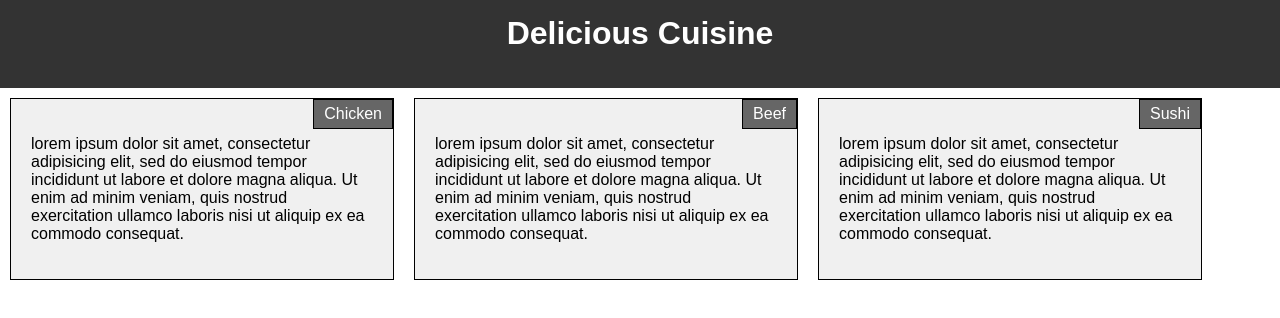
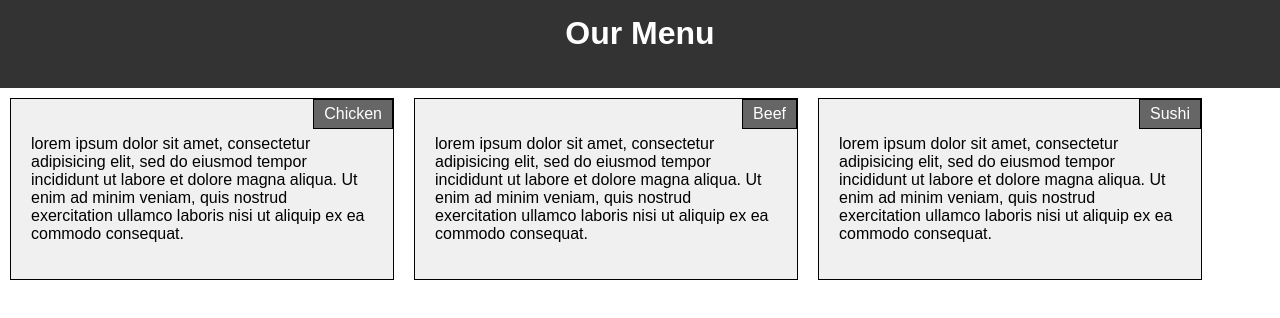
Before and after one commit to RMadhuranga/module2-solution, a plain HTML site: page index.html/index.html in a window 1280 px wide. Drawn offline with Linux system fonts and the light colour scheme; a script that the page names is missing.

Commit message:
Update index.html

```diff
--- a/index.html/index.html
+++ b/index.html/index.html
@@ -8,7 +8,7 @@
 </head>
 <body>
     <header>
-        <h1>Delicious Cuisine</h1>
+        <h1>Our Menu</h1>
     </header>
 
     <section class="container">
```
